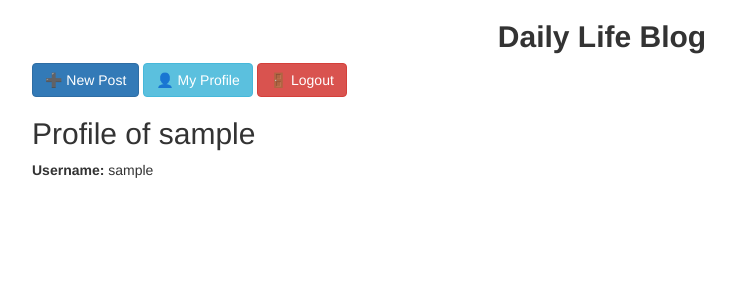
After one commit to Prang752/WEB_flask, a Flask app: page /profile in a window 1280 px wide. The commit adds this page. Shown: the top 300 px of the page, without its empty margins (38-773 px from the left). Run offline with Flask 3, Linux system fonts and the light colour scheme; the visitor is signed in with stand-in values (Sample User, id 1); some libraries are stand-ins or nearby versions.

Commit message:
add Profile page

```diff
--- a/app.py
+++ b/app.py
@@ -141,3 +141,9 @@ def delete(id):
     db.session.delete(post)
     db.session.commit()
     return redirect('/')
+
+
+@app.route('/profile')
+@login_required
+def profile():
+    return render_template('profile.html', user=current_user)
--- a/templates/index.html
+++ b/templates/index.html
@@ -8,6 +8,7 @@
 
     <div class="d-flex justify-content-between mb-4">
         <a href="/create" class="btn btn-primary">➕ New Post</a>
+        <a href="/profile" class="btn btn-info">👤 My Profile</a>
         <a href="/logout" class="btn btn-danger">🚪 Logout</a>
     </div>
 
--- /dev/null
+++ b/templates/profile.html
@@ -0,0 +1,23 @@
+{% extends "bootstrap/base.html" %}
+
+{% block title %}My Profile{% endblock %}
+
+{% block content %}
+<div class="container mt-4">
+
+    <h1 class="text-center mb-4" style="font-size: 3rem; font-weight: bold; color: #333;">Daily Life Blog</h1>
+
+    <div class="d-flex justify-content-between mb-4">
+        <a href="/create" class="btn btn-primary">➕ New Post</a>
+        <a href="/profile" class="btn btn-info">👤 My Profile</a>
+        <a href="/logout" class="btn btn-danger">🚪 Logout</a>
+    </div>
+
+    <div class="card mb-4 shadow-lg">
+        <div class="card-body">
+            <h2 class="card-title">Profile of {{ user.username }}</h2>
+            <p><strong>Username:</strong> {{ user.username }}</p>
+        </div>
+    </div>
+</div>
+{% endblock %}
```
